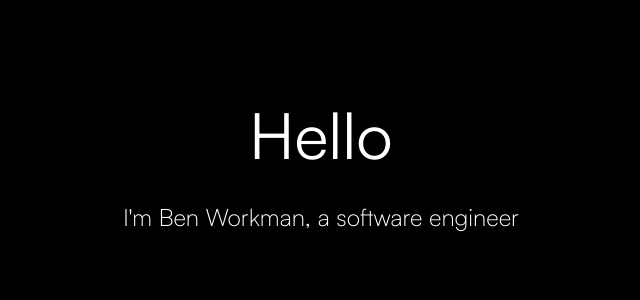
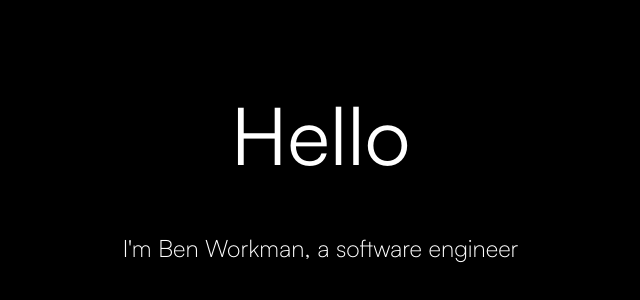
Before and after one commit to BenW2k/Portfolio, a Next.js app in the folder frontend/: page / in a window 1280 px wide. Shown: the part 234-534 px from the top of the page, without its empty margins (319-959 px from the left). Built offline with nearby package versions, Linux system fonts and the light colour scheme.

Commit message:
+ hero animations

```diff
--- a/frontend/app/styles/pages/home.module.css
+++ b/frontend/app/styles/pages/home.module.css
@@ -9,10 +9,36 @@
 
 .hero-title {
   font-weight: 100;
-  font-size: 64px;
-  margin: 0;
+  font-size: 80px;
+  margin: 20px;
+  animation: transitionIn 1.5s, transitionUp 1.5s;
+  animation-fill-mode: forwards;
 }
 
 .hero-paragraph {
   font-size: 24px;
+  width: 33%;
+  text-align: center;
+  animation: transitionIn 1.5s, transitionUp 1.5s;
+  animation-delay: 1.5s;
+  animation-fill-mode: forwards;
+}
+
+@keyframes transitionIn {
+  from {
+    opacity: 0;
+    transform: rotateX(-15deg);
+  }
+  to {
+    opacity: 1;
+    transform: rotateX(0);
+  }
+}
+@keyframes transitionUp {
+  from {
+    transform: translateY(50px);
+  }
+  to {
+    transform: translateY(0px);
+  }
 }/*# sourceMappingURL=home.module.css.map */
--- a/frontend/app/styles/pages/home.module.scss
+++ b/frontend/app/styles/pages/home.module.scss
@@ -9,10 +9,39 @@
 
 .hero-title {
   font-weight: 100;
-  font-size: 64px;
-  margin: 0;
+  font-size: 80px;
+  margin: 20px;
+  animation: transitionIn 1.5s, transitionUp 1.5s;
+  animation-fill-mode: forwards;
 }
 
 .hero-paragraph {
   font-size: 24px;
+  width: 33%;
+  text-align: center;
+  animation: transitionIn 1.5s, transitionUp 1.5s;
+  animation-delay: 1.5s;
+  animation-fill-mode: forwards;
 }
+
+@keyframes transitionIn {
+  from {
+    opacity: 0;
+    transform: rotateX(-15deg);
+  }
+
+  to {
+    opacity: 1;
+    transform: rotateX(0);
+  }
+}
+
+@keyframes transitionUp {
+  from {
+    transform: translateY(50px);
+  }
+
+  to {
+    transform: translateY(0px);
+  }
+}
```
